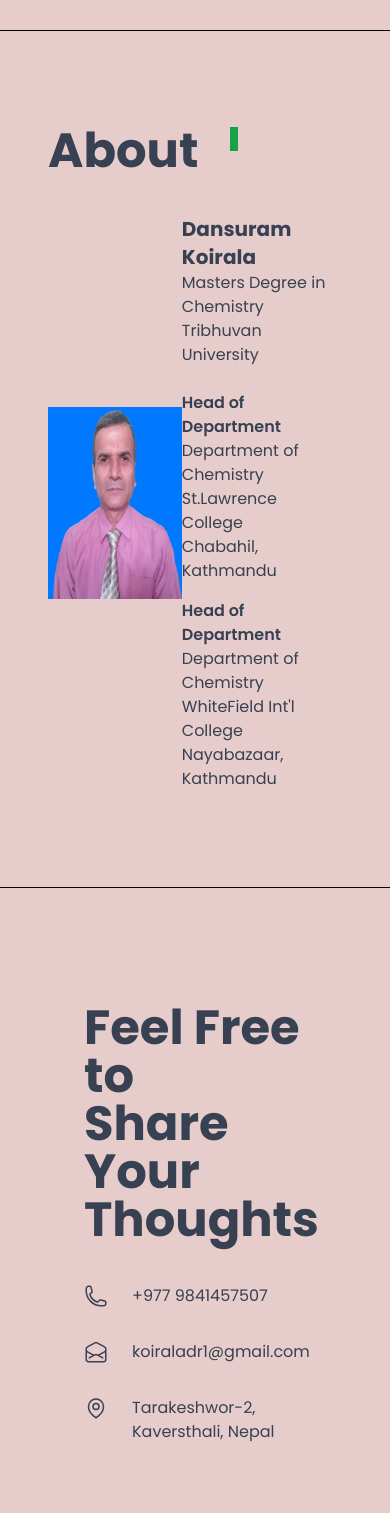
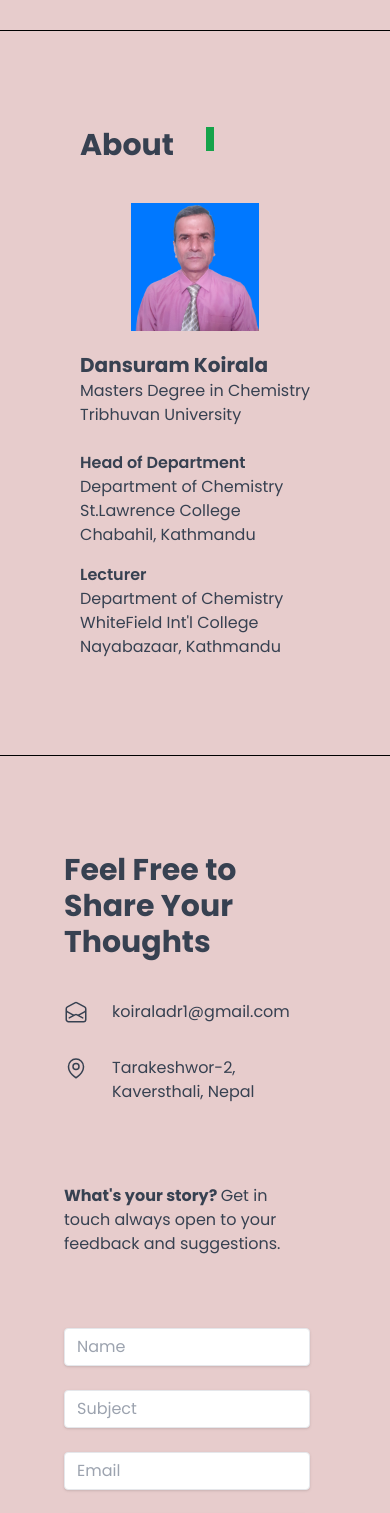
Before and after one commit to drk025/portfolio, a React (Vite) app: page / in a window 390 px wide. Shown: the part 1100-2613 px from the top of the page. Built offline with nearby package versions, Linux system fonts and the light colour scheme.

Commit message:
img reponsive

```diff
--- a/src/components/About.jsx
+++ b/src/components/About.jsx
@@ -4,15 +4,17 @@ import UserImg from '../assets/my photo.jpg'
 export default function () {
     return (
         <section id="about" className=' p-4 py-8 m-8 my-16 md:ml-20'>
-            <div className='flex items-start space-x-3'>
-            <h1 className='text-5xl pr-5 font-bold mb-10 '>About</h1>
+            <div className='flex items-start space-x-3 sm:pl-2 pl-8'>
+            <h1 className='text-3xl lg:text-5xl pr-5 font-bold mb-10 '>About</h1>
             <div className='w-2 bg-green-600 h-6'></div>
             </div>
 
-            <div className='justify-between md:justify-evenly flex items-center' >
+            {/* <div className='justify-between md:justify-evenly  items-center flex  sm:flex sm:flex-col' > */}
+            <div className='flex flex-col sm:flex-row justify-between md:justify-evenly items-center'>
 
-                <div>
-                    <img src={UserImg} alt="" className='lg:w-72 lg:h-72  w-48 h-48'/>
+
+                <div className='pb-5'>
+                    <img src={UserImg} alt="" className='lg:w-72 lg:h-72 md:w-48 md:h-48 w-32 h-32 '/>
                 </div>
                 <div>
                     <div className='text-xl font-bold'>
@@ -37,7 +39,7 @@ export default function () {
 
                     <div>
                         <div className='font-semibold'>
-                            Head of Department
+                            Lecturer
                         </div>
                         Department of Chemistry
                         <br />
--- a/src/components/Contact.jsx
+++ b/src/components/Contact.jsx
@@ -3,13 +3,13 @@ import React from 'react'
 export default function Contact() {
     return (
         <section id="contact">
-            <div className='flex flex-col lg:flex-row justify-between m-16 gap-4 py-8'>
-                <div className='p-5'>
-                    <h1 className='text-5xl font-bold mb-10 '>Feel Free to <br />Share Your Thoughts</h1>
+            <div className='flex flex-col  lg:flex-row justify-between m-16 gap-4 py-8'>
+                <div className='p-0'>
+                    <h1 className='lg:text-5xl text-3xl font-bold mb-10 '>Feel Free to <br />Share Your Thoughts</h1>
 
-                    <div className='flex flex-col justify-around ie'>
+                    <div className='flex flex-col justify-around '>
 
-                        <div className='flex mb-8'>
+                        {/* <div className='flex mb-8'>
                             <div className='mr-6'>
 
                                 <svg xmlns="http://www.w3.org/2000/svg" fill="none" viewBox="0 0 24 24" stroke-width="1.5" stroke="currentColor" class="size-6">
@@ -17,7 +17,7 @@ export default function Contact() {
                                 </svg>
                             </div>
                             +977 9841457507
-                        </div>
+                        </div> */}
 
                         <div className='flex mb-8'>
                             <div className='mr-6'>
--- a/src/components/Hero.jsx
+++ b/src/components/Hero.jsx
@@ -22,7 +22,7 @@ function Hero() {
                         </div>
                         <div />
                     </div>
-                    <div className=' p-4 rounded-xl bg-black text-white w-48 text-center mt-8 hover:bg-slate-900'>Explore Courses</div>
+                    <div className=' p-4 rounded-xl  sm:text-md bg-black text-white w-48 text-center mt-8 hover:bg-slate-900'>Explore Courses</div>
 
                 </div>
             </div>
```
